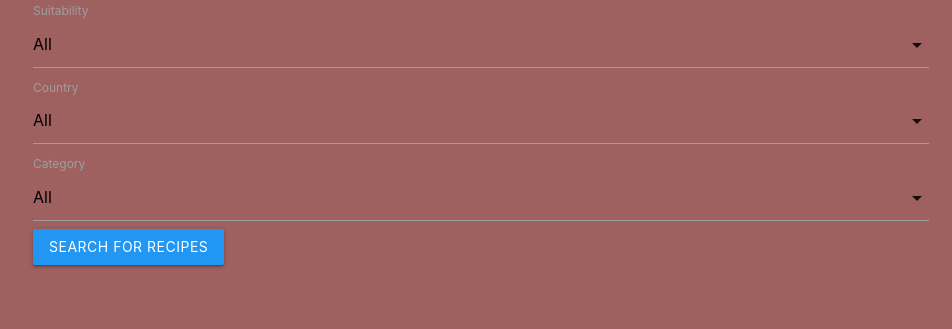
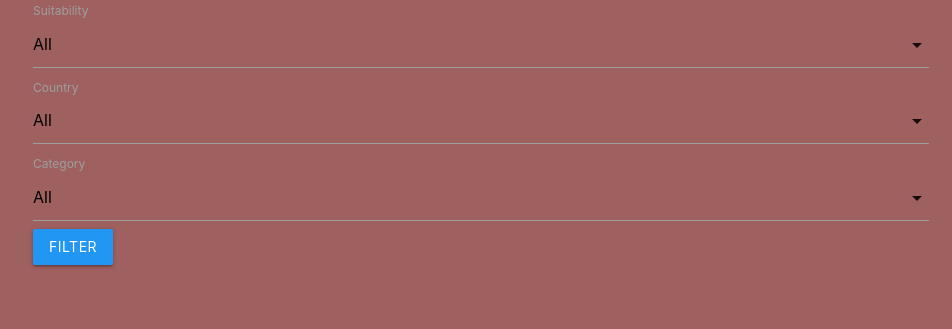
Before and after one commit to Bumper0417/Milestone-project-3-Python, a Flask app: page / in a window 1280 px wide. Shown: the part 292-621 px from the top of the page, without its empty margins (159-1111 px from the left). Run offline with Flask 2, Linux system fonts and the light colour scheme; data that the repository does not hold is empty; some libraries are stand-ins or nearby versions.

Commit message:
Changed Styling in buttons

```diff
--- a/static/css/style.css
+++ b/static/css/style.css
@@ -39,3 +39,7 @@ img {
 .s3 {
     text-align: right;
 }
+
+.recipe_header{
+    flex:1;
+}
--- a/templates/recipes.html
+++ b/templates/recipes.html
@@ -33,7 +33,7 @@
                     <option value="desserts">Desserts</option>
                 </select>
         </div>
-        <button type="submit" class="waves-effect waves-light btn blue">Search for Recipes</button>
+        <button type="submit" class="waves-effect waves-light btn blue">Filter</button>
     </form>
 
     <br>
```
